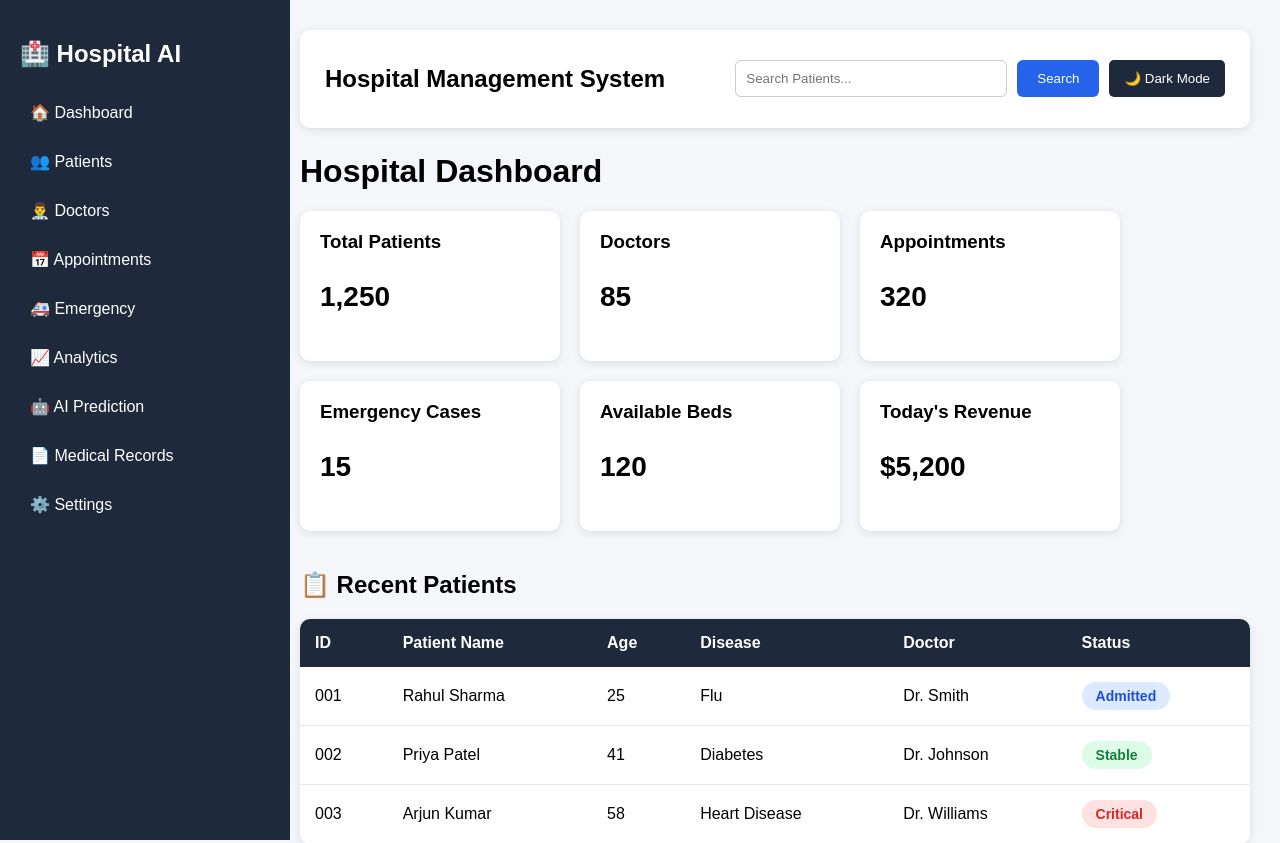
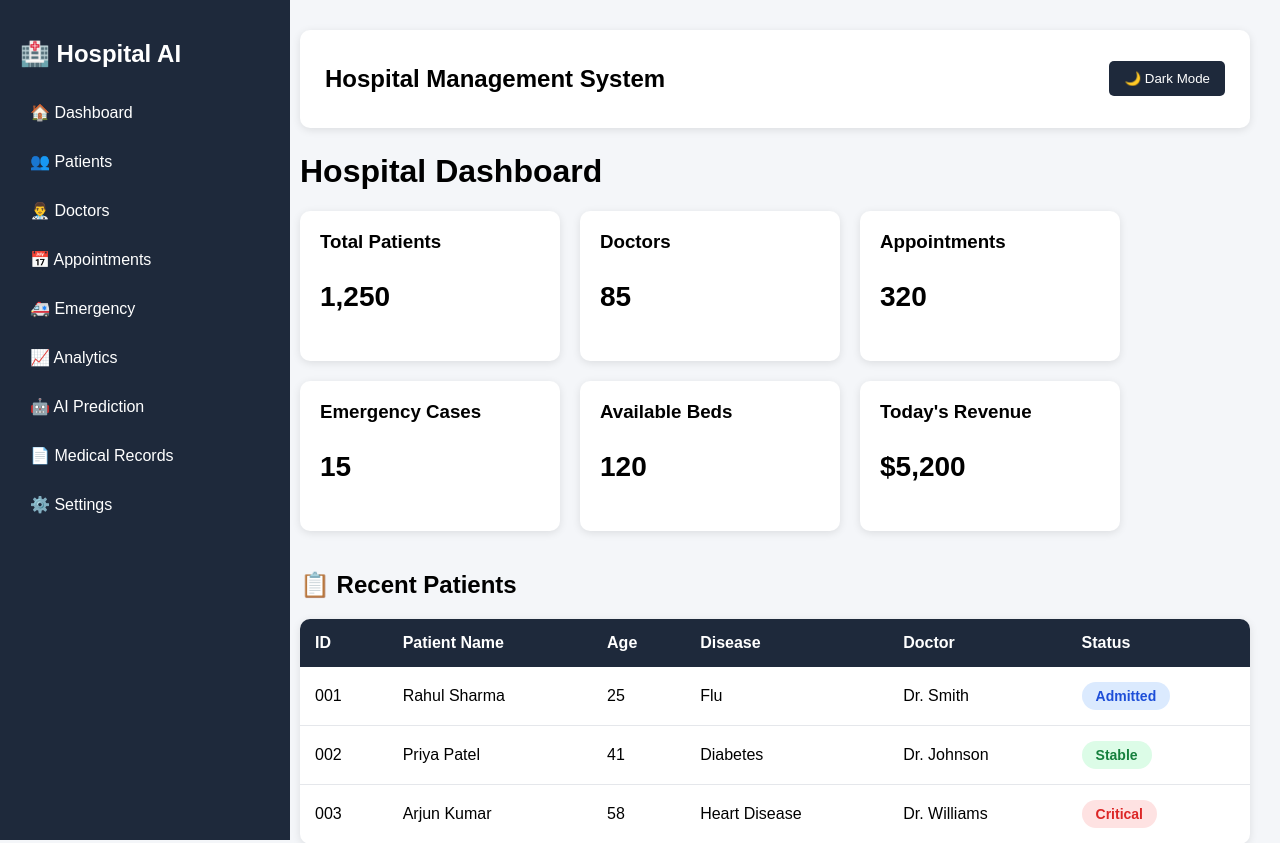
Before and after one commit to nukapraneeth/Hospital_AI_Dashboard, a Flask app: page / in a window 1280 px wide. Shown: the top 843 px of the page. Run offline with Flask 3, Linux system fonts and the light colour scheme.

Commit message:
Added base template and patients page

```diff
--- a/templates/base.html
+++ b/templates/base.html
@@ -39,6 +39,20 @@
 
 <div class="main-content">
 
+    <div class="topbar">
+
+    <h2>Hospital Management System</h2>
+
+    <div class="top-actions">
+
+        <button class="theme-btn" onclick="toggleTheme()">
+            🌙 Dark Mode
+        </button>
+
+    </div>
+
+    </div>
+
 {% block content %}
 
 {% endblock %}
@@ -46,4 +60,48 @@
 </div>
 
 </body>
+
+<script>
+
+function toggleTheme() {
+
+    document.body.classList.toggle("dark-mode");
+
+    let btn = document.querySelector(".theme-btn");
+
+    if(document.body.classList.contains("dark-mode")){
+
+        btn.innerHTML = "☀️ Light Mode";
+
+        localStorage.setItem("theme","dark");
+
+    }else{
+
+        btn.innerHTML = "🌙 Dark Mode";
+
+        localStorage.setItem("theme","light");
+
+    }
+
+}
+
+window.onload = function(){
+
+    let theme = localStorage.getItem("theme");
+
+    let btn = document.querySelector(".theme-btn");
+
+    if(theme === "dark"){
+
+        document.body.classList.add("dark-mode");
+
+        if(btn){
+            btn.innerHTML="☀️ Light Mode";
+        }
+
+    }
+
+}
+
+</script>
 </html>
--- a/templates/index.html
+++ b/templates/index.html
@@ -5,31 +5,6 @@ Dashboard
 {% endblock %}
 
 {% block content %}
-
-    <div class="topbar">
-        <h2>Hospital Management System</h2>
-
-        <div class="top-actions">
-            <form method="GET" class="search-form">
-
-                <input
-                    type="text"
-                    name="search"
-                    placeholder="Search Patients..."
-                    value="{{ search_query }}">
-
-                <button type="submit">
-                    Search
-                </button>
-
-            </form>
-
-            <button class="theme-btn" onclick="toggleTheme()">
-                🌙 Dark Mode
-            </button>
-        </div>
-    </div>
-
 
     <h1>Hospital Dashboard</h1>
 
```
